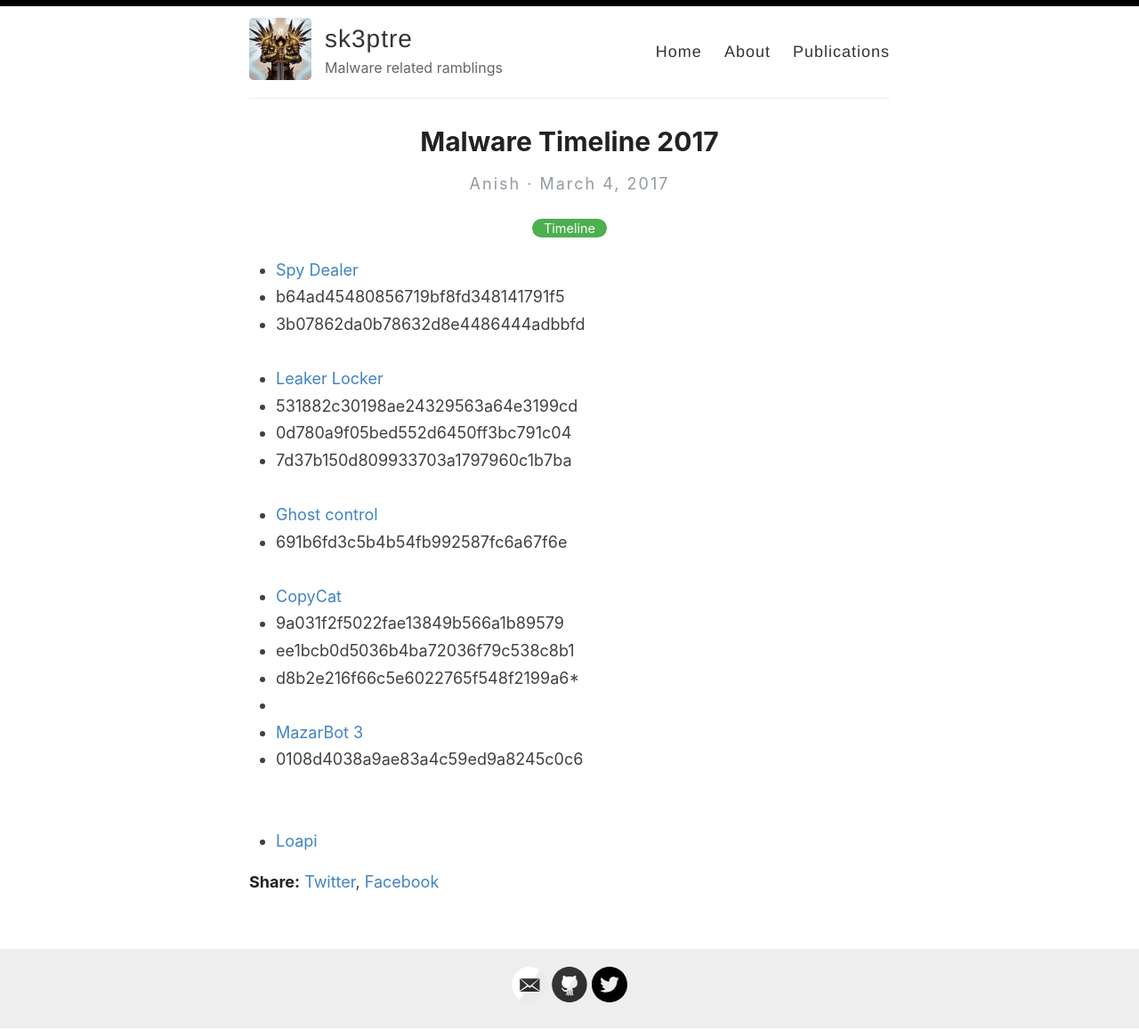
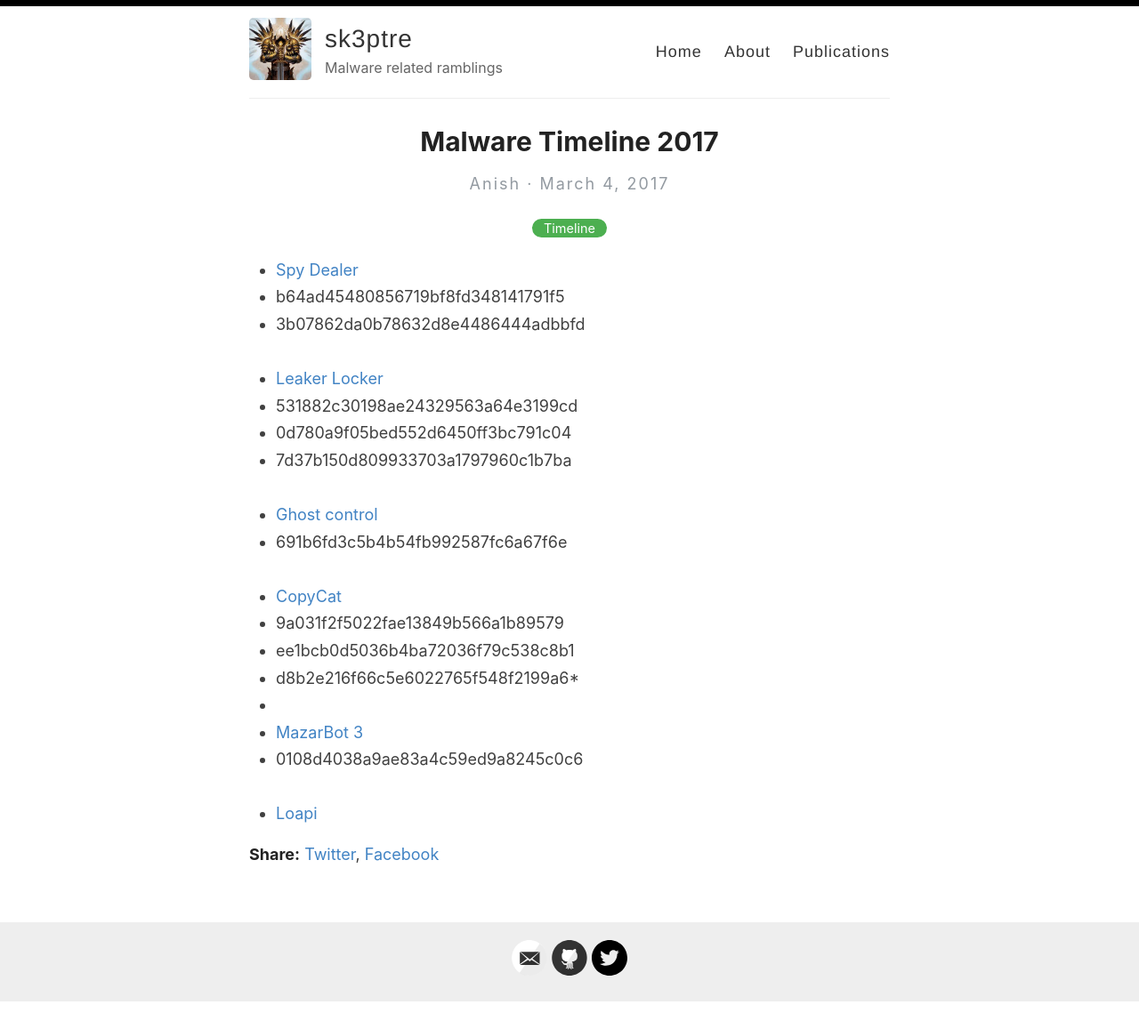
Before and after one commit to sk3ptre/sk3ptre.github.io, a Jekyll site: the page built from _posts/2017-03-04-malwareTimeline2017.md, in a window 1280 px wide. Shown: the whole page at 89% size. Built offline with Jekyll 4.4.1, drawn with Linux system fonts in a browser that asks for light colours; after the commit the page ends 1126 px from its top, so only the background shows below that.

Commit message:
Update 2017-03-04-malwareTimeline2017.md

```diff
--- a/_posts/2017-03-04-malwareTimeline2017.md
+++ b/_posts/2017-03-04-malwareTimeline2017.md
@@ -13,9 +13,9 @@
 		<li>0d780a9f05bed552d6450ff3bc791c04</li>
 		<li>7d37b150d809933703a1797960c1b7ba</li>
 		<br />
-		<li><a href="http://blog.trendmicro.com/trendlabs-security-intelligence/android-backdoor-ghostctrl-can-silently-record-your-audio-video-and-more/?utm_source=feedburner&amp;utm_medium=feed&amp;		utm_campaign=Feed%3A+Anti-MalwareBlog+%28Trendlabs+Security+Intelligence+Blog%29">Ghost control</a></li>
+		<li><a href="http://blog.trendmicro.com/trendlabs-security-intelligence/android-backdoor-ghostctrl-can-silently-record-your-audio-video-and-more/?utm_source=feedburner&amp;utm_medium=feed&amp;utm_campaign=Feed%3A+Anti-MalwareBlog+%28Trendlabs+Security+Intelligence+Blog%29">Ghost control</a></li>
 		<li>691b6fd3c5b4b54fb992587fc6a67f6e</li>
-		<br />
+		<br/>
 		<li>
 		<a href="https://blog.checkpoint.com/2017/07/06/how-the-copycat-malware-infected-android-devices-around-the-world/">CopyCat</a>
 		</li>
@@ -26,7 +26,6 @@
 		<li><a href="https://blog.checkpoint.com/2017/07/06/how-the-copycat-malware-infected-android-devices-around-the-world/">MazarBot 3</a>
 		</li>
 		<li>0108d4038a9ae83a4c59ed9a8245c0c6 </li>
-
-		<br><br>
+		<br/>
 		<li><a href="https://www.csoonline.com/article/3243266/security/loapi-malware-capable-of-destroying-android-phones.html">Loapi</a></li>
 		</ul>
```
